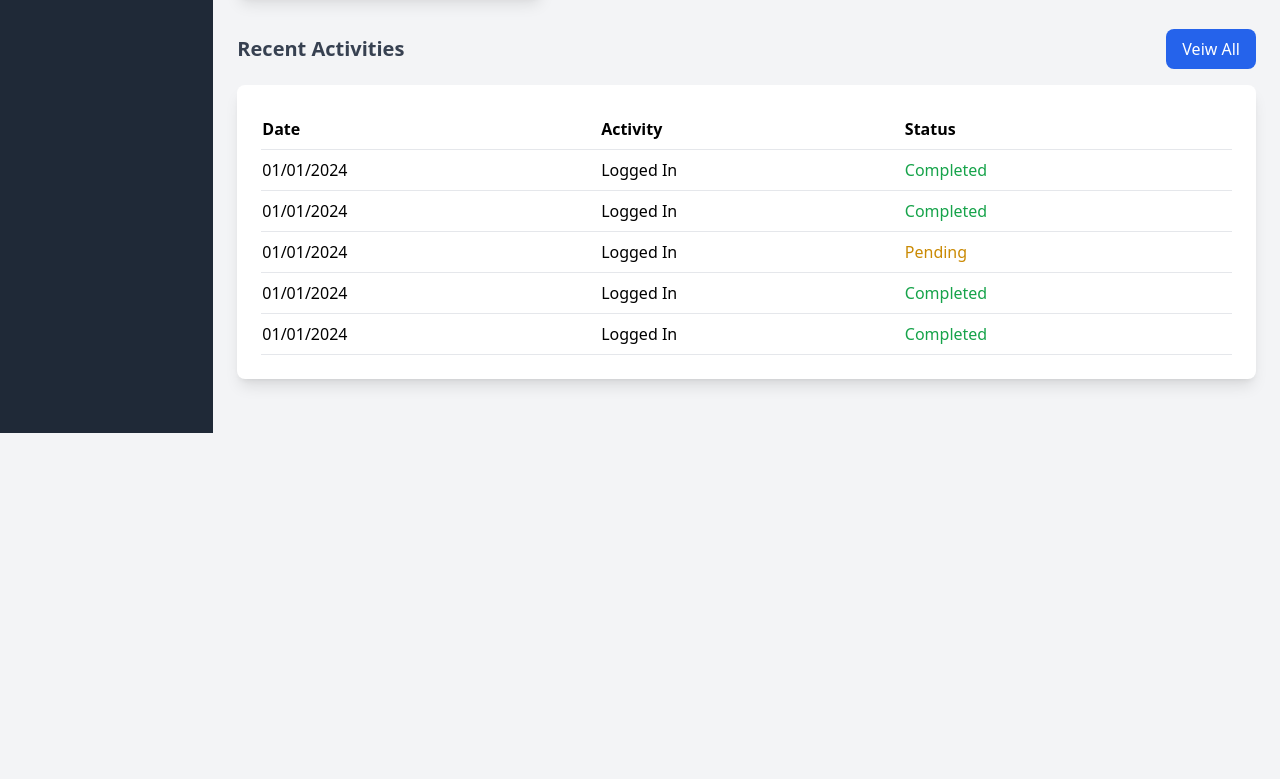
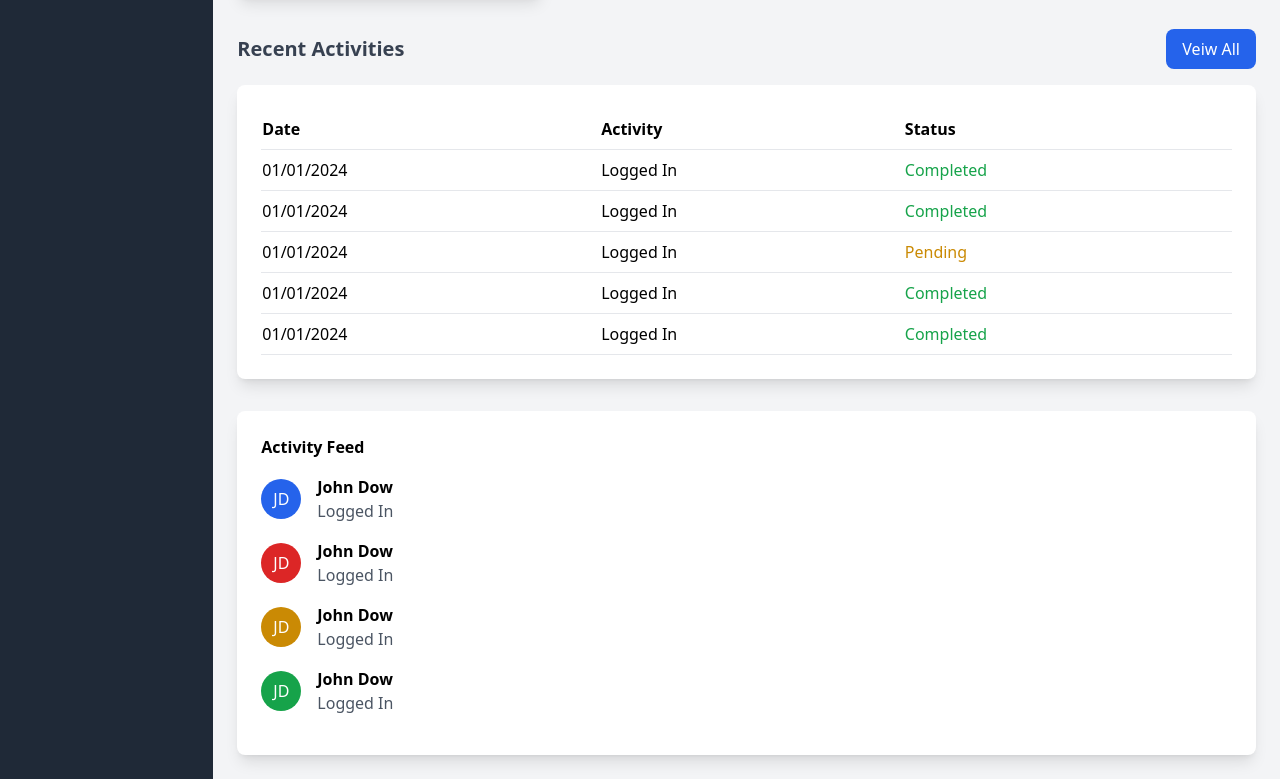
Before and after one commit to Dev-42/TailWind-CSS, a plain HTML site: page dashboard.html in a window 1280 px wide. Shown: the part 367-1146 px from the top of the page. Before the commit the page ends 800 px from the top, so only its background shows below. Drawn offline with nearby package versions, Linux system fonts and the light colour scheme.

Commit message:
Website fully done dashboard with tailwind css

```diff
--- a/dashboard.html
+++ b/dashboard.html
@@ -166,6 +166,56 @@
                 </tbody>
               </table>
             </div>
+            <div class="bg-white p-4 md:p-6 rounded-lg shadow-lg min-h-64 mt-8">
+              <h3 class="text-cl font-semibold mb-4">Activity Feed</h3>
+
+              <div class="h-full">
+                <div class="flex items-center mb-4">
+                  <div
+                    class="w-10 h-10 rounded-full bg-blue-600 flex items-center justify-center text-white"
+                  >
+                    JD
+                  </div>
+                  <div class="ml-4">
+                    <p class="font-semibold">John Dow</p>
+                    <p class="text-gray-600">Logged In</p>
+                  </div>
+                </div>
+                <div class="flex items-center mb-4">
+                  <div
+                    class="w-10 h-10 rounded-full bg-red-600 flex items-center justify-center text-white"
+                  >
+                    JD
+                  </div>
+                  <div class="ml-4">
+                    <p class="font-semibold">John Dow</p>
+                    <p class="text-gray-600">Logged In</p>
+                  </div>
+                </div>
+                <div class="flex items-center mb-4">
+                  <div
+                    class="w-10 h-10 rounded-full bg-yellow-600 flex items-center justify-center text-white"
+                  >
+                    JD
+                  </div>
+                  <div class="ml-4">
+                    <p class="font-semibold">John Dow</p>
+                    <p class="text-gray-600">Logged In</p>
+                  </div>
+                </div>
+                <div class="flex items-center mb-4">
+                  <div
+                    class="w-10 h-10 rounded-full bg-green-600 flex items-center justify-center text-white"
+                  >
+                    JD
+                  </div>
+                  <div class="ml-4">
+                    <p class="font-semibold">John Dow</p>
+                    <p class="text-gray-600">Logged In</p>
+                  </div>
+                </div>
+              </div>
+            </div>
           </div>
         </main>
       </div>
```
